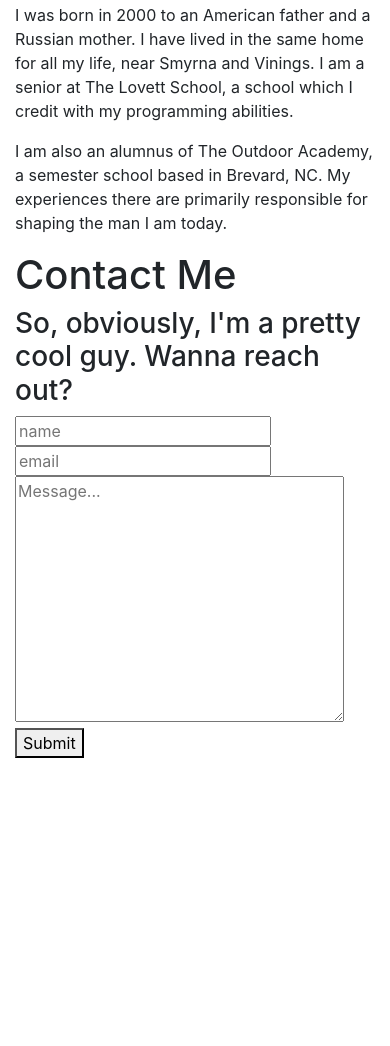
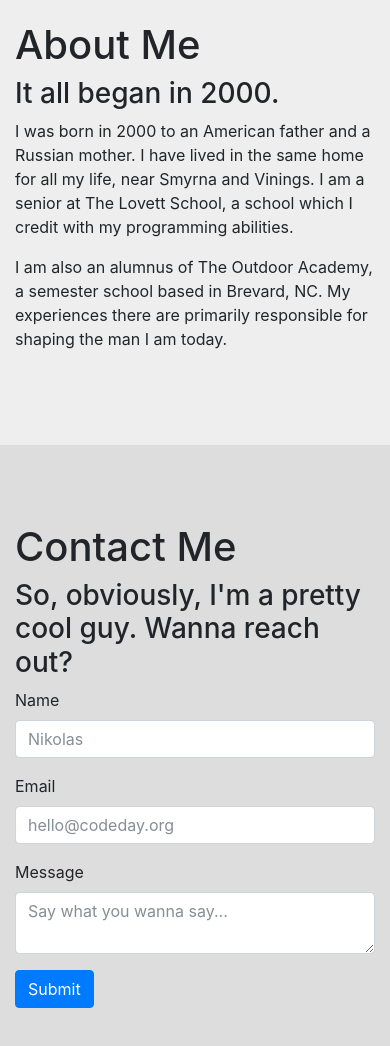
Before and after one commit to wbhob/codeday-js, a website: page views/index.html in a window 390 px wide. Shown: the part 684-1730 px from the top of the page. Before the commit the page ends 1442 px from the top, so only its background shows below. Drawn offline with nearby package versions, Linux system fonts and the light colour scheme.

Commit message:
make it somewhat pretty

```diff
--- a/public/stylesheets/main.css
+++ b/public/stylesheets/main.css
@@ -0,0 +1,23 @@
+section {
+    height: 60%;
+    padding-top: 20%;
+    padding-bottom: 20%;
+}
+
+section.cover {
+    text-align: center;
+}
+
+section.cover img {
+    border-radius: 50%;
+    height: 250px;
+    width: 250px;
+}
+
+section.about {
+    background-color: #eeeeee;
+}
+
+section.contact {
+    background-color: #ddd;
+}
--- a/views/index.html
+++ b/views/index.html
@@ -12,21 +12,33 @@
           href="https://maxcdn.bootstrapcdn.com/bootstrap/4.0.0-beta.2/css/bootstrap.min.css"
           integrity="sha384-PsH8R72JQ3SOdhVi3uxftmaW6Vc51MKb0q5P2rRUpPvrszuE4W1povHYgTpBfshb"
           crossorigin="anonymous">
+    <link rel="stylesheet"
+          href="/stylesheets/main.css">
 </head>
 
 <body>
-    <section>
+    <section class="cover">
         <div class="container">
+            <div class="row">
+                <div class="col-sm-12">
+
+                </div>
+            </div>
             <img src="/images/person.jpg"
                  alt="">
             <h1>Wilson Hobbs</h1>
-            <h3>I'm a Developer and Musician</h3>
+            <h3>I'm a Developer and Musician.</h3>
             <p>Hey there, lil' buddy, it looks like you found my page! This is just a little project so you can see some of
                 the stuff I am capable of creating.</p>
         </div>
     </section>
-    <section>
+    <section class="about">
         <div class="container">
+            <div class="row">
+                <div class="col-sm-12">
+
+                </div>
+            </div>
             <h1>About Me</h1>
             <h3>It all began in 2000.</h3>
             <p>I was born in 2000 to an American father and a Russian mother. I have lived in the same home for all my life,
@@ -37,18 +49,35 @@
                 primarily responsible for shaping the man I am today.</p>
         </div>
     </section>
-    <section>
+    <section class="contact">
         <div class="container">
-            <h1>Contact Me</h1>
-            <h3>So, obviously, I'm a pretty cool guy. Wanna reach out?</h3>
-            <input type="text"
-                   placeholder="name">
-            <input type="email"
-                   placeholder="email">
-            <textarea cols="30"
-                      rows="10"
-                      placeholder="Message..."></textarea>
-            <button type="submit">Submit</button>
+            <div class="row">
+                <div class="col-sm-12">
+                    <h1>Contact Me</h1>
+                    <h3>So, obviously, I'm a pretty cool guy. Wanna reach out?</h3>
+                    <form>
+                        <div class="form-group">
+                            <label>Name</label>
+                            <input type="email"
+                                   class="form-control"
+                                   placeholder="Nikolas">
+                        </div>
+                        <div class="form-group">
+                            <label>Email</label>
+                            <input type="password"
+                                   class="form-control"
+                                   placeholder="hello@codeday.org">
+                        </div>
+                        <div class="form-group">
+                            <label>Message</label>
+                            <textarea placeholder="Say what you wanna say..."
+                                      class="form-control"></textarea>
+                        </div>
+                        <button type="submit"
+                                class="btn btn-primary">Submit</button>
+                    </form>
+                </div>
+            </div>
         </div>
     </section>
 </body>
```
